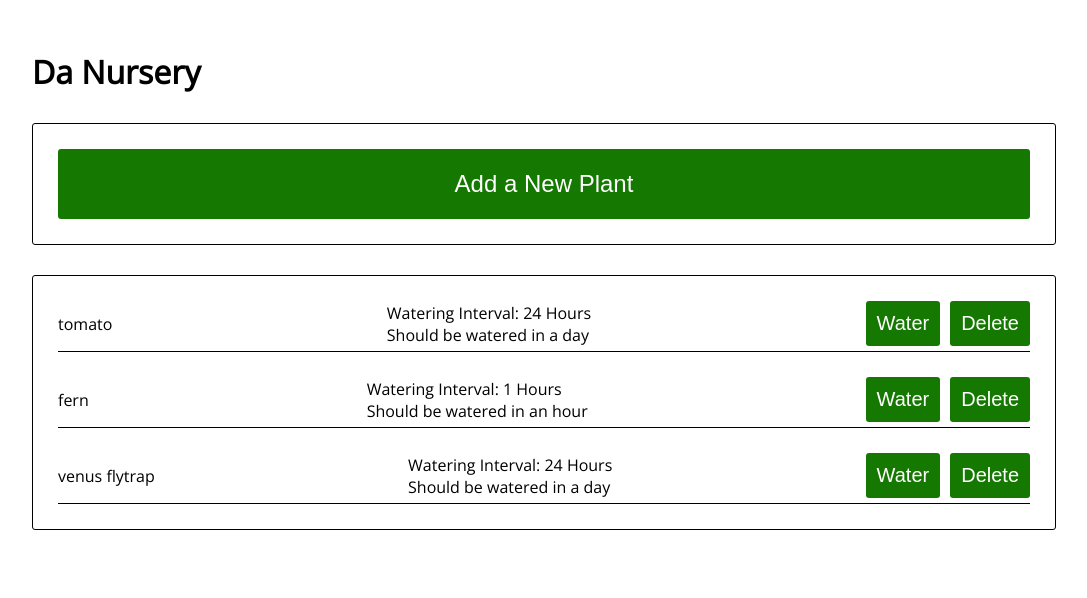
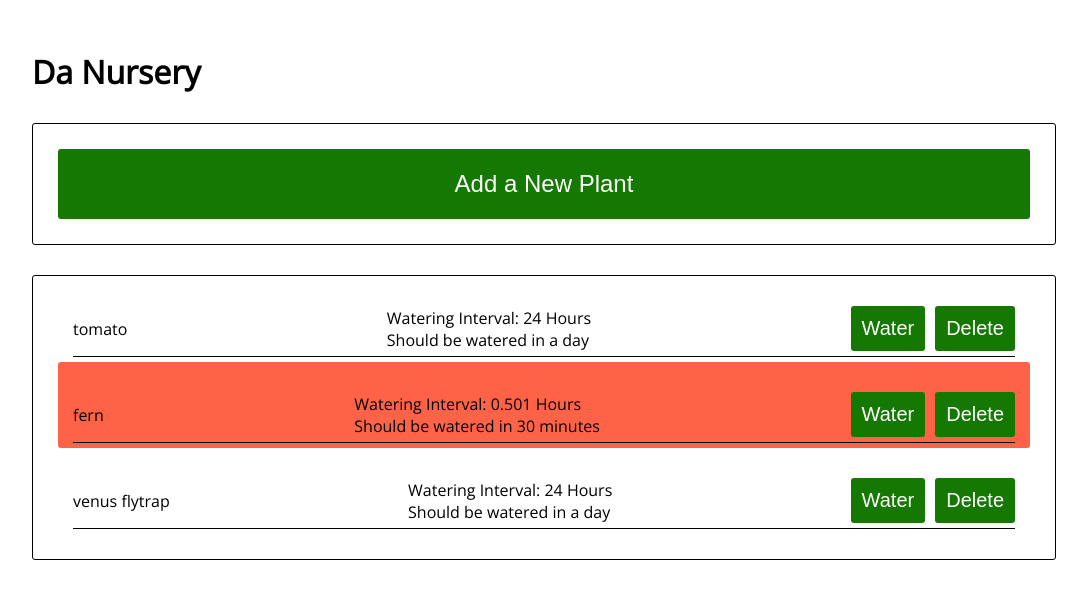
Before and after one commit to jaredeiseman/plant-watering-tracker, a React app: page / in a window 1280 px wide. Shown: the top 598 px of the page, without its empty margins (96-1183 px from the left). Built offline with nearby package versions, Linux system fonts and the light colour scheme.

Commit message:
add highlight when a plant needs to be watered within 30 mins, set ferm to need to be watered every .501 hours to show trigger on refresh

```diff
--- a/src/components/App.jsx
+++ b/src/components/App.jsx
@@ -12,7 +12,7 @@ class App extends React.Component {
     this.state = {
       plantList: [
         new PlantModel('tomato', 24, new Moment().format()),
-        new PlantModel('fern', 1, new Moment().format()),
+        new PlantModel('fern', .501, new Moment().format()),
         new PlantModel('venus flytrap', 24, new Moment().format()),
       ],
       addPlantFormShowing: false
--- a/src/components/Plant.jsx
+++ b/src/components/Plant.jsx
@@ -4,10 +4,23 @@ import WaterDeleteButtons from './WaterDeleteButtons';
 import PropTypes from 'prop-types';
 import PlantModel from '../models/PlantModel';
 import styles from '../styles/App.css';
+import Moment from 'moment';
 
 function Plant(props) {
+
+  var highlightStyle = {
+    padding: '5px 15px',
+    borderRadius: '3px'
+  };
+  var now = new Moment();
+  var lastWatering = new Moment(props.childPlant.lastWatering);
+  var whenToWater = lastWatering.add(props.childPlant.wateringInterval - .5, 'hours');
+  if (now.isAfter(whenToWater)) {
+    highlightStyle.backgroundColor = 'tomato';
+  }
+
   return (
-    <div>
+    <div style={highlightStyle}>
       <div className={styles.plant}>
         <p>{props.childPlant.name}</p>
         <Timer
--- a/src/components/PlantList.jsx
+++ b/src/components/PlantList.jsx
@@ -5,7 +5,8 @@ import PropTypes from 'prop-types';
 import Moment from 'moment';
 
 function PlantList(props) {
-  var toDisplay = props.childPlantList.sort((a,b) => {
+  var toDisplay = props.childPlantList.slice();
+  toDisplay.sort((a,b) => {
     var first = new Moment(a.lastWatering);
     var second = new Moment(b.lastWatering);
     if (first.isBefore(second)) {
@@ -19,7 +20,7 @@ function PlantList(props) {
 
   return (
     <div className={styles.plantList}>
-      {props.childPlantList.map((plant, index) =>
+      {toDisplay.map((plant, index) =>
         <Plant childPlant={plant}
           key={index}
           waterPlant={props.waterPlant}
```
